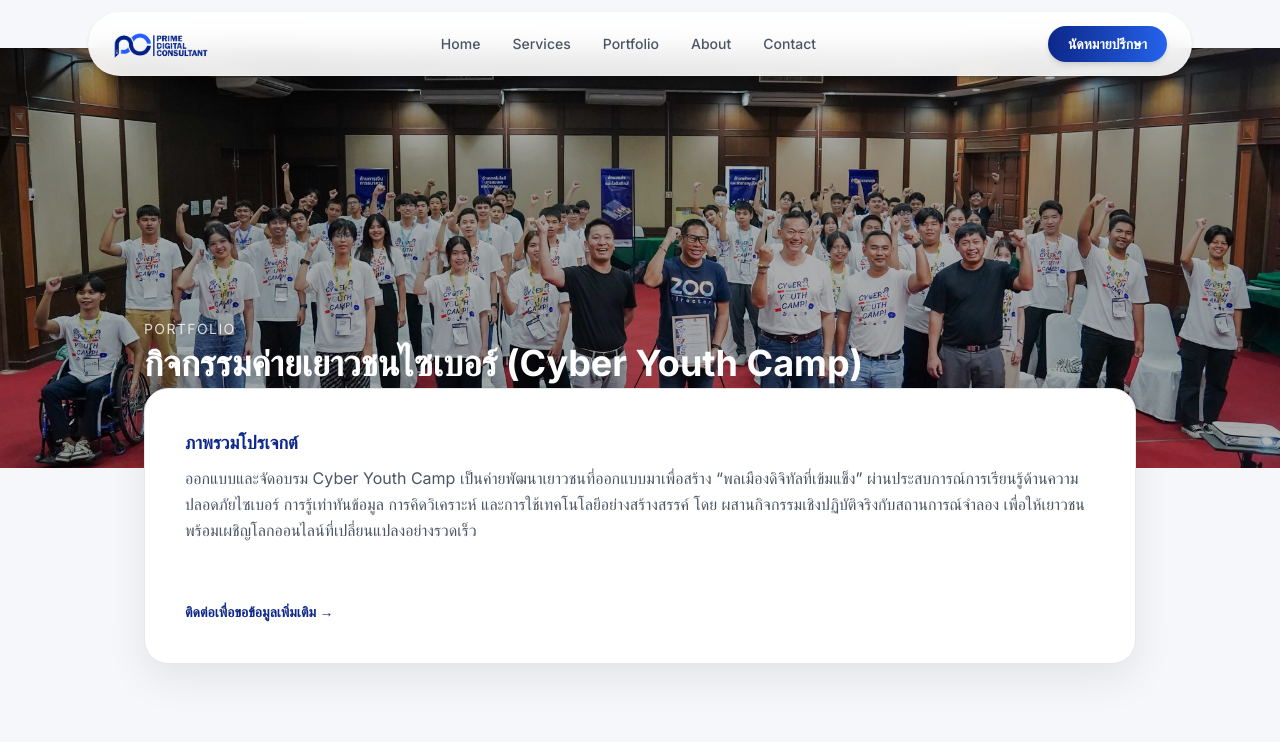
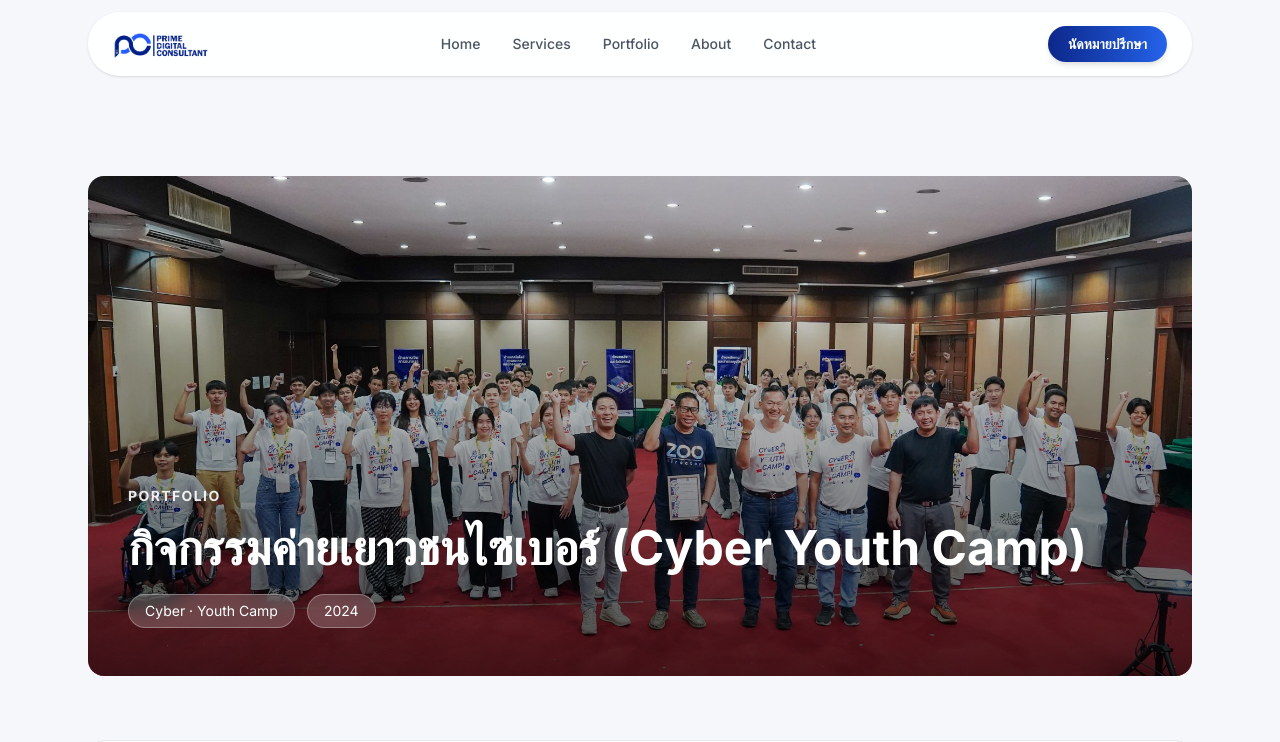
Before and after one commit to Ruvzaz/prime-digital-website, a Next.js app: page /portfolio/cyber-youth-camp in a window 1280 px wide. Shown: the top 742 px of the page. Built offline with nearby package versions, Linux system fonts and the light colour scheme.

Commit message:
Update PageTransision

```diff
--- a/src/app/portfolio/[slug]/page.tsx
+++ b/src/app/portfolio/[slug]/page.tsx
@@ -1,6 +1,7 @@
 import { PROJECTS } from "@/lib/projects";
 import Image from "next/image";
 import { notFound } from "next/navigation";
+import Link from "next/link";
 
 type RouteParams = {
   slug: string;
@@ -20,9 +21,10 @@ export default async function ProjectDetailPage({
   if (!project) return notFound();
 
   return (
-    <main className="min-h-screen bg-[#F5F7FA]">
+    <main className="min-h-screen bg-[#F5F7FA] pt-24 md:pt-32 pb-20">
       {/* HERO */}
-      <section className="relative w-full h-[360px] md:h-[420px] overflow-hidden">
+      <section className="max-w-6xl mx-auto px-4 md:px-6 mb-16">
+        <div className="relative w-full h-[400px] md:h-[500px] rounded-2xl overflow-hidden">
           <Image
             src={project.imageSrc}
             alt={project.title}
@@ -32,70 +34,70 @@ export default async function ProjectDetailPage({
           />
 
           {/* Overlay */}
-        <div className="absolute inset-0 bg-black/30"></div>
+          <div className="absolute inset-0 bg-gradient-to-t from-black/70 via-black/30 to-transparent"></div>
 
           {/* Title on Hero */}
           <div className="absolute inset-0 flex items-end">
-          <div className="max-w-5xl mx-auto w-full px-4 pb-10 text-white">
-            <p className="text-xs md:text-sm tracking-widest opacity-80">
+            <div className="w-full px-6 md:px-10 pb-8 md:pb-12 text-white">
+              <p className="text-xs md:text-sm font-bold tracking-widest uppercase opacity-90 mb-3">
                 PORTFOLIO
               </p>
-            <h1 className="text-2xl md:text-4xl font-bold leading-snug">
+              <h1 className="text-3xl md:text-5xl font-bold leading-tight mb-4">
                 {project.title}
               </h1>
 
-            <div className="flex gap-3 mt-3 text-xs md:text-sm">
-              <span className="px-3 py-1 bg-white/20 backdrop-blur-sm rounded-full">
+              <div className="flex gap-3 text-xs md:text-sm">
+                <span className="px-4 py-1.5 bg-white/20 backdrop-blur-sm rounded-full border border-white/30">
                   {project.category}
                 </span>
-              <span className="px-3 py-1 bg-white/20 backdrop-blur-sm rounded-full">
+                <span className="px-4 py-1.5 bg-white/20 backdrop-blur-sm rounded-full border border-white/30">
                   {project.year}
                 </span>
+              </div>
             </div>
           </div>
         </div>
       </section>
 
       {/* CONTENT CARD */}
-      <section className="relative -mt-14 md:-mt-20 pb-20">
-        <div className="max-w-5xl mx-auto px-4">
-          <article className="bg-white rounded-3xl shadow-[0_15px_40px_rgba(0,0,0,0.08)] p-6 md:p-10 space-y-8 border border-[#E5E7EB]">
+      <section className="max-w-6xl mx-auto px-4 md:px-6">
+        <article className="bg-white rounded-2xl border border-gray-200 p-8 md:p-12 space-y-10">
           {/* Overview */}
           <div>
-              <h2 className="text-lg font-semibold text-[#0D278A] mb-2">
+            <h2 className="text-xl md:text-2xl font-bold text-gray-900 mb-4">
               ภาพรวมโปรเจกต์
             </h2>
-              <p className="text-sm md:text-base text-[#4B5563] leading-relaxed">
+            <p className="text-base md:text-lg text-gray-600 leading-relaxed">
               {project.overview || project.description}
             </p>
           </div>
 
           {/* Detail Sections */}
-            <div className="space-y-6 text-sm md:text-base text-[#4B5563] leading-relaxed">
+          <div className="space-y-8">
             {project.problem && (
-                <section>
-                  <h3 className="font-semibold text-[#0D278A] mb-1">
+              <section className="border-l-4 border-[#0D278A] pl-6">
+                <h3 className="text-lg font-bold text-gray-900 mb-3">
                   ปัญหาก่อนเริ่มโปรเจกต์
                 </h3>
-                  <p>{project.problem}</p>
+                <p className="text-base text-gray-600 leading-relaxed">{project.problem}</p>
               </section>
             )}
 
             {project.solution && (
-                <section>
-                  <h3 className="font-semibold text-[#0D278A] mb-1">
+              <section className="border-l-4 border-[#0D278A] pl-6">
+                <h3 className="text-lg font-bold text-gray-900 mb-3">
                   แนวทางและการออกแบบของเรา
                 </h3>
-                  <p>{project.solution}</p>
+                <p className="text-base text-gray-600 leading-relaxed">{project.solution}</p>
               </section>
             )}
 
             {project.outcome && (
-                <section>
-                  <h3 className="font-semibold text-[#0D278A] mb-1">
+              <section className="border-l-4 border-[#0D278A] pl-6">
+                <h3 className="text-lg font-bold text-gray-900 mb-3">
                   ผลลัพธ์ที่เกิดขึ้น
                 </h3>
-                  <p>{project.outcome}</p>
+                <p className="text-base text-gray-600 leading-relaxed">{project.outcome}</p>
               </section>
             )}
           </div>
@@ -103,15 +105,15 @@ export default async function ProjectDetailPage({
           {/* GALLERY GRID */}
           {project.gallery && project.gallery.length > 0 && (
             <section className="pt-4">
-                <h3 className="font-semibold text-[#0D278A] mb-3">
+              <h3 className="text-lg font-bold text-gray-900 mb-6">
                 ภาพประกอบเพิ่มเติม
               </h3>
 
-                <div className="grid grid-cols-2 md:grid-cols-3 gap-4">
+              <div className="grid grid-cols-1 md:grid-cols-2 lg:grid-cols-3 gap-4">
                 {project.gallery.map((img, index) => (
                   <div
                     key={index}
-                      className="relative w-full aspect-square rounded-xl overflow-hidden bg-gray-100"
+                    className="relative w-full aspect-video rounded-xl overflow-hidden bg-gray-100 border border-gray-200"
                   >
                     <Image
                       src={img}
@@ -126,16 +128,18 @@ export default async function ProjectDetailPage({
           )}
 
           {/* CTA */}
-            <div className="pt-6">
-              <a
+          <div className="pt-6 border-t border-gray-200 flex flex-col sm:flex-row items-start sm:items-center justify-between gap-4">
+            <p className="text-sm text-gray-500 italic">
+              สนใจรายละเอียดเพิ่มเติมหรือต้องการให้เราช่วยออกแบบโปรเจกต์คล้ายกัน?
+            </p>
+            <Link
               href="/contact"
-                className="inline-flex items-center text-sm font-semibold text-[#0D278A] hover:underline"
+              className="inline-flex items-center px-6 py-3 rounded-full bg-[#0D278A] text-white text-sm font-semibold hover:bg-[#0A1E6A] transition-colors"
             >
-                ติดต่อเพื่อขอข้อมูลเพิ่มเติม →
-              </a>
+              ติดต่อเรา
+            </Link>
           </div>
         </article>
-        </div>
       </section>
     </main>
   );
--- a/src/components/layout/PageTransition.tsx
+++ b/src/components/layout/PageTransition.tsx
@@ -1,8 +1,9 @@
 "use client";
 
-import { ReactNode } from "react";
+import { ReactNode, useEffect, useState } from "react";
 import { usePathname } from "next/navigation";
 import { AnimatePresence, motion } from "framer-motion";
+import Image from "next/image";
 
 type PageTransitionProps = {
   children: ReactNode;
@@ -10,22 +11,79 @@ type PageTransitionProps = {
 
 export function PageTransition({ children }: PageTransitionProps) {
   const pathname = usePathname();
+  const [isTransitioning, setIsTransitioning] = useState(false);
+
+  useEffect(() => {
+    // เมื่อ pathname เปลี่ยน แสดงหน้าจอ transition
+    setIsTransitioning(true);
+
+    const timer = setTimeout(() => {
+      setIsTransitioning(false);
+    }, 600); // แสดง 600ms (สั้นกว่า preloader)
+
+    return () => clearTimeout(timer);
+  }, [pathname]);
 
   return (
+    <>
+      {/* Transition Overlay (คล้าย Preloader) */}
+      <AnimatePresence>
+        {isTransitioning && (
+          <motion.div
+            className="fixed inset-0 z-[9998] flex items-center justify-center bg-[#F5F7FA]"
+            initial={{ opacity: 0 }}
+            animate={{ opacity: 1 }}
+            exit={{ opacity: 0 }}
+            transition={{ duration: 0.3, ease: "easeInOut" }}
+          >
+            <div className="relative flex flex-col items-center gap-4">
+              {/* Logo */}
+              <motion.div
+                initial={{ opacity: 0, scale: 0.9 }}
+                animate={{ opacity: 1, scale: 1 }}
+                transition={{ duration: 0.3, ease: "easeOut" }}
+              >
+                <Image
+                  src="/images/prime-logo.png"
+                  alt="Prime Digital Consultant"
+                  width={120}
+                  height={40}
+                  className="w-32 md:w-40 h-auto object-contain"
+                />
+              </motion.div>
+
+              {/* Progress Bar */}
+              <motion.div
+                className="h-1 w-24 bg-gray-200 rounded-full overflow-hidden"
+                initial={{ opacity: 0 }}
+                animate={{ opacity: 1 }}
+                transition={{ delay: 0.1, duration: 0.2 }}
+              >
+                <motion.div
+                  className="h-full bg-[#0D278A]"
+                  initial={{ width: "0%" }}
+                  animate={{ width: "100%" }}
+                  transition={{ duration: 0.5, ease: "easeInOut" }}
+                />
+              </motion.div>
+            </div>
+          </motion.div>
+        )}
+      </AnimatePresence>
+
+      {/* Page Content */}
       <AnimatePresence mode="wait">
         <motion.div
           key={pathname}
           className={pathname === "/" ? "" : "pt-10 md:pt-12"}
-        // ฉากใหม่เริ่มแบบเบลอ + scale เล็กน้อย
-        initial={{ opacity: 1, scale: 1,filter: "blur(0.5px)" }}
-        // แล้วค่อย ๆ ชัด + ขยายเต็ม
-        animate={{ opacity: 1, scale: 1, filter: "blur(0px)" }}
-        // ตอนออกให้ละลายเบา ๆ เหมือนผ่านกระจก
-        exit={{ opacity: 1, scale: 1, filter: "blur(0.6px)" }}
-        transition={{ duration: 0.4, ease: "easeInOut" }}
+          initial={{ opacity: 0 }}
+          animate={{ opacity: 1 }}
+          exit={{ opacity: 0 }}
+          transition={{ duration: 0.3, ease: "easeInOut" }}
         >
           {children}
         </motion.div>
       </AnimatePresence>
+    </>
   );
 }
```
Lines whose indentation alone changed are shown as unchanged.
